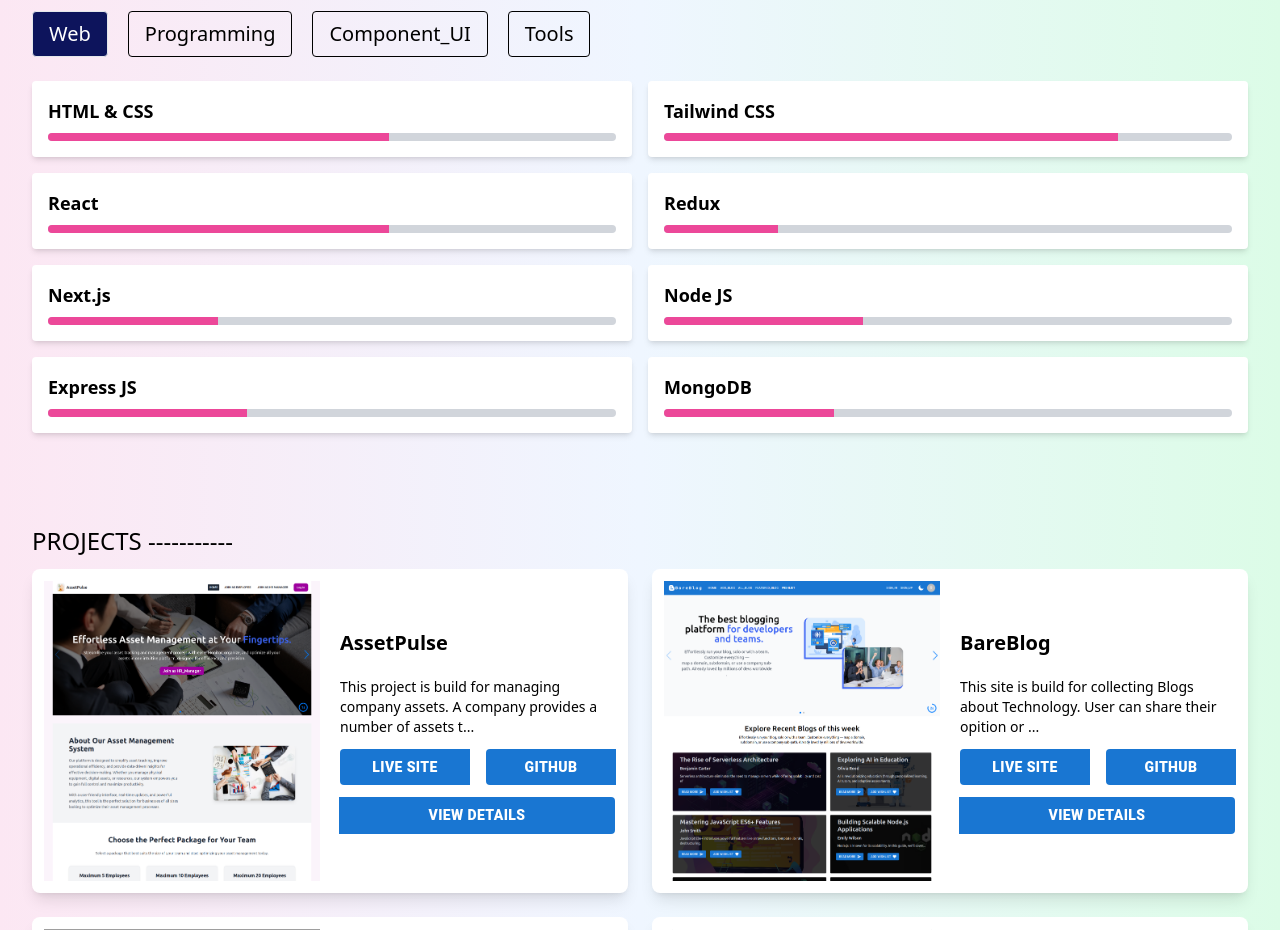
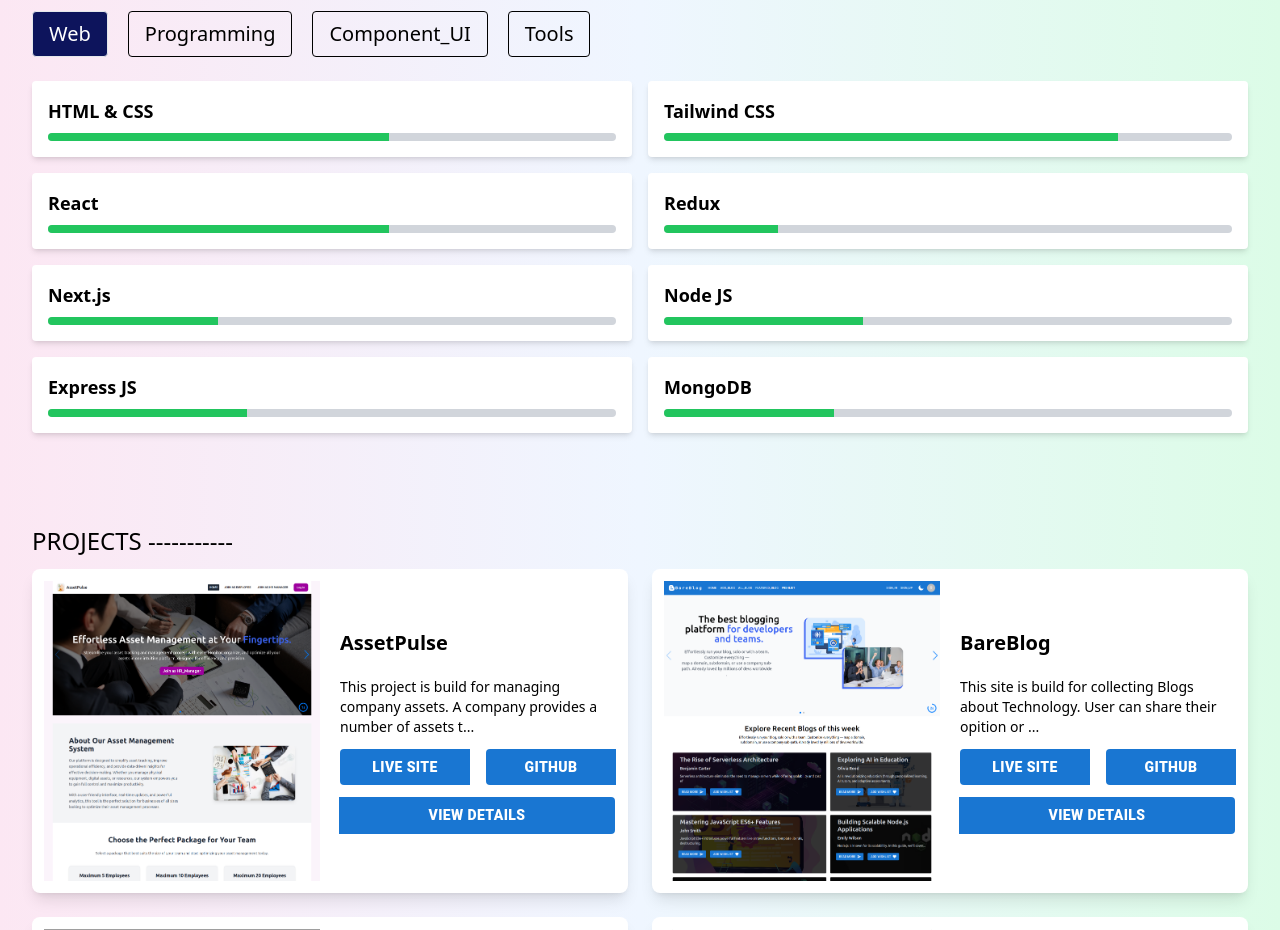
Before and after one commit to mdYeasinIslam/My_Portfolio, a Next.js app: page / in a window 1280 px wide. Shown: the part 2400-3330 px from the top of the page. Built offline with nearby package versions, Linux system fonts and the light colour scheme; grey boxes are pictures that could not be loaded.

Commit message:
some issues fix

```diff
--- a/src/components/ContactSection/Contact.tsx
+++ b/src/components/ContactSection/Contact.tsx
@@ -39,7 +39,7 @@ const Contact= () => {
             {contactDetails.map((contact, index) => (
               <a
                 key={index}
-                className="flex items-center space-x-4  bg-white hover:bg-gray-700 hover:text-white transition duration-300 p-6 rounded-md shadow-lg"
+                className="flex items-center space-x-4  bg-white  transition duration-300 p-6 rounded-md shadow-lg"
                 target="_blank"
                 rel="noopener noreferrer"
               >
--- a/src/components/Skills/Skills.tsx
+++ b/src/components/Skills/Skills.tsx
@@ -77,7 +77,7 @@ const Skills = () => {
                 <span className="text-lg font-bold mb-2">{skill.name}</span>
                 <div className="w-full bg-gray-300 h-2 rounded overflow-hidden">
                   <div
-                    className="bg-pink-500 h-full"
+                    className="bg-green-500 h-full"
                     style={{ width: `${skill.level}%`}}
                   ></div>
                 </div>
```
